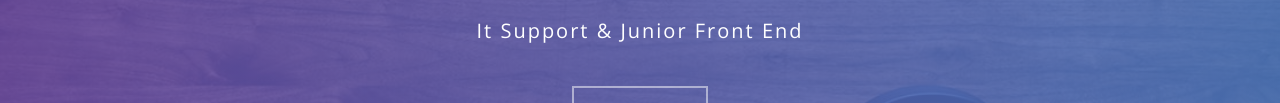
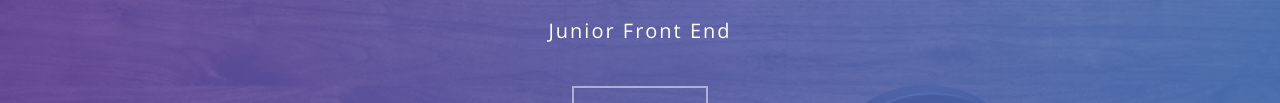
Before and after one commit to vincenvalentine/vincenvalentine.github.io, a plain HTML site: page index.html in a window 1280 px wide. Shown: the part 339-442 px from the top of the page. Drawn offline with nearby package versions, Linux system fonts and the light colour scheme.

Commit message:
ganti judul

```diff
--- a/index.html
+++ b/index.html
@@ -43,7 +43,7 @@
         <div class="row">
           <div class="intro-text">
             <h1>Lucky</h1>
-            <p>It Support & Junior Front End</p>
+            <p>Junior Front End</p>
             <a href="#about" class="btn btn-default btn-lg page-scroll">Learn More</a> </div>
         </div>
       </div>
```
